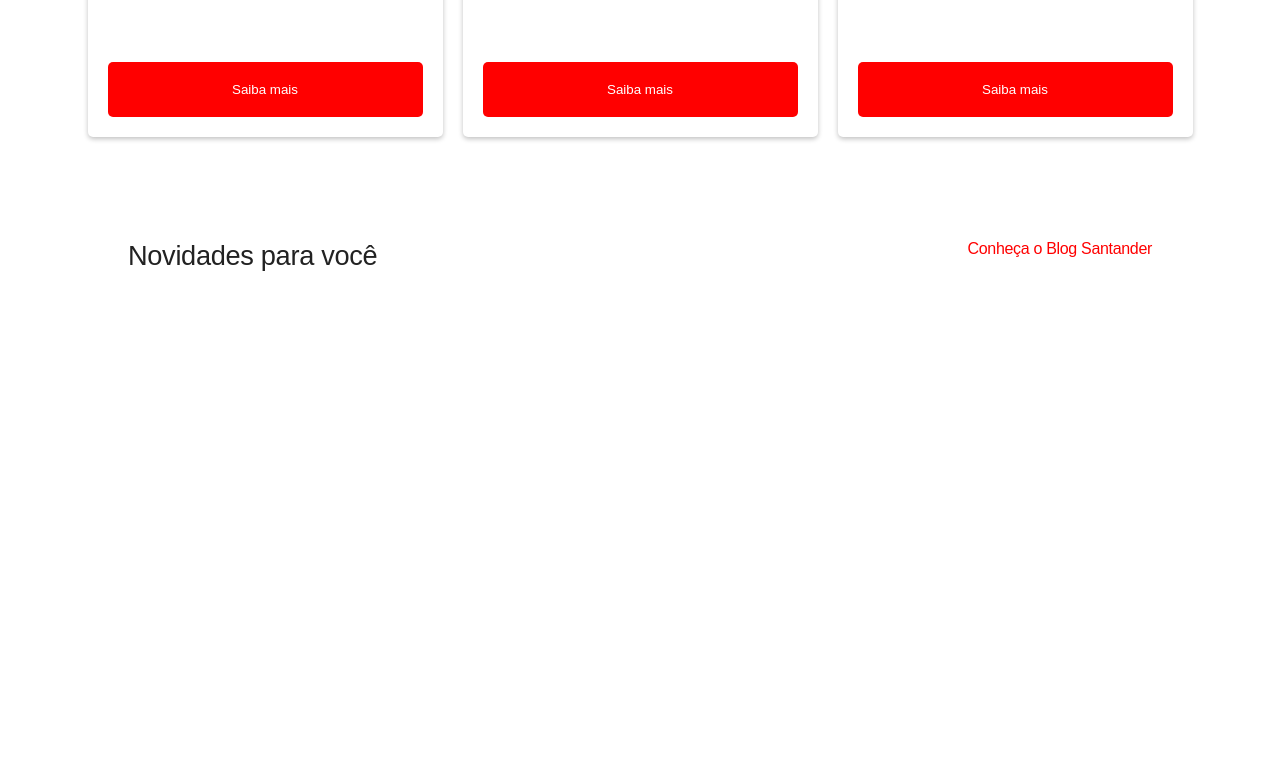
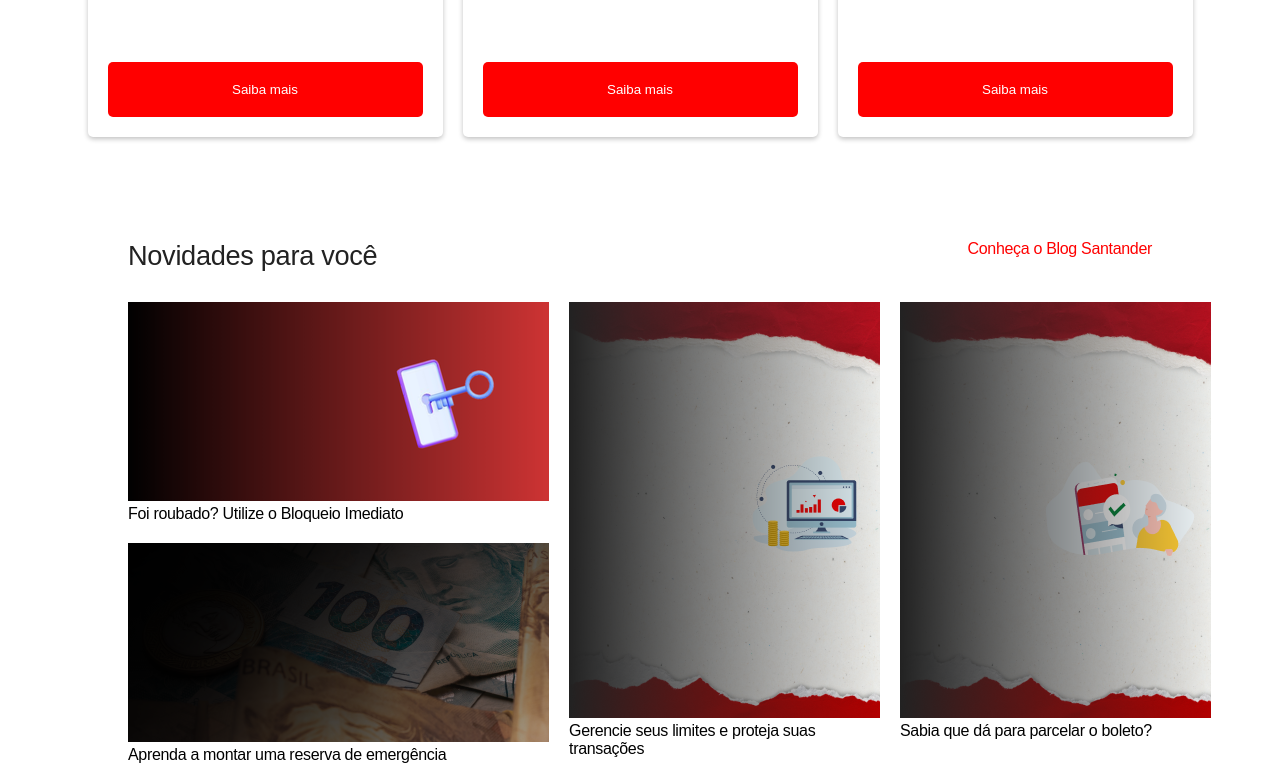
Before and after one commit to CleitonJeferson/Santander, a plain HTML site: page index.html in a window 1280 px wide. Shown: the part 3210-3974 px from the top of the page. Before the commit the page ends 3530 px from the top, so only its background shows below. Drawn offline with Linux system fonts and the light colour scheme.

Commit message:
quinta commit

```diff
--- a/index.html
+++ b/index.html
@@ -336,21 +336,41 @@
                 <li class="li-novidades-santander"><a href="https://www.santander.com.br/blog?ic=homepf-section-blog" target="_blank">Conheça o Blog Santander</a></li>
             </ul>
 
-            <article class="comece-ano">
-                <img src="" alt="" class="img-ano">
-            </article>
+            <section class="grupo-novidades">
 
-            <article class="calendario-pis">
+                <section class="grupo-dois">
 
-            </article>
+                    <article class="comece-ano">
+                    <img src="imagens.img/celular cadeado.png" alt="" class="img-ano">
+                    <div>
+                        <p class="p-ano">Foi roubado? Utilize o Bloqueio Imediato</p>
+                    </div>
+                    </article>
 
-            <article class="limites">
+                    <article class="calendario-pis">
+                    <img src="imagens.img/dinheiro.png" alt="" class="img-calendario">
+                    <div>
+                        <p class="p-calendario">Aprenda a montar uma reserva de emergência</p>
+                    </div>
+                    </article>
 
-            </article>
+                </section>
 
-            <article class="boletos">
+                <article class="limites">
+                  <img src="imagens.img/limites.jpg" alt="" class="img-limites">
+                  <div>
+                    <p class="p-limites">Gerencie seus limites e proteja suas transações</p>
+                  </div>
+                </article>
 
-            </article>
+                <article class="boletos">
+                  <img src="imagens.img/boleto.jpg" alt="" class="img-boletos">
+                  <div>
+                    <p class="p-boletos">Sabia que dá para parcelar o boleto?</p>
+                  </div>
+                </article>
+
+              </section>
 
         </section>
 
```
